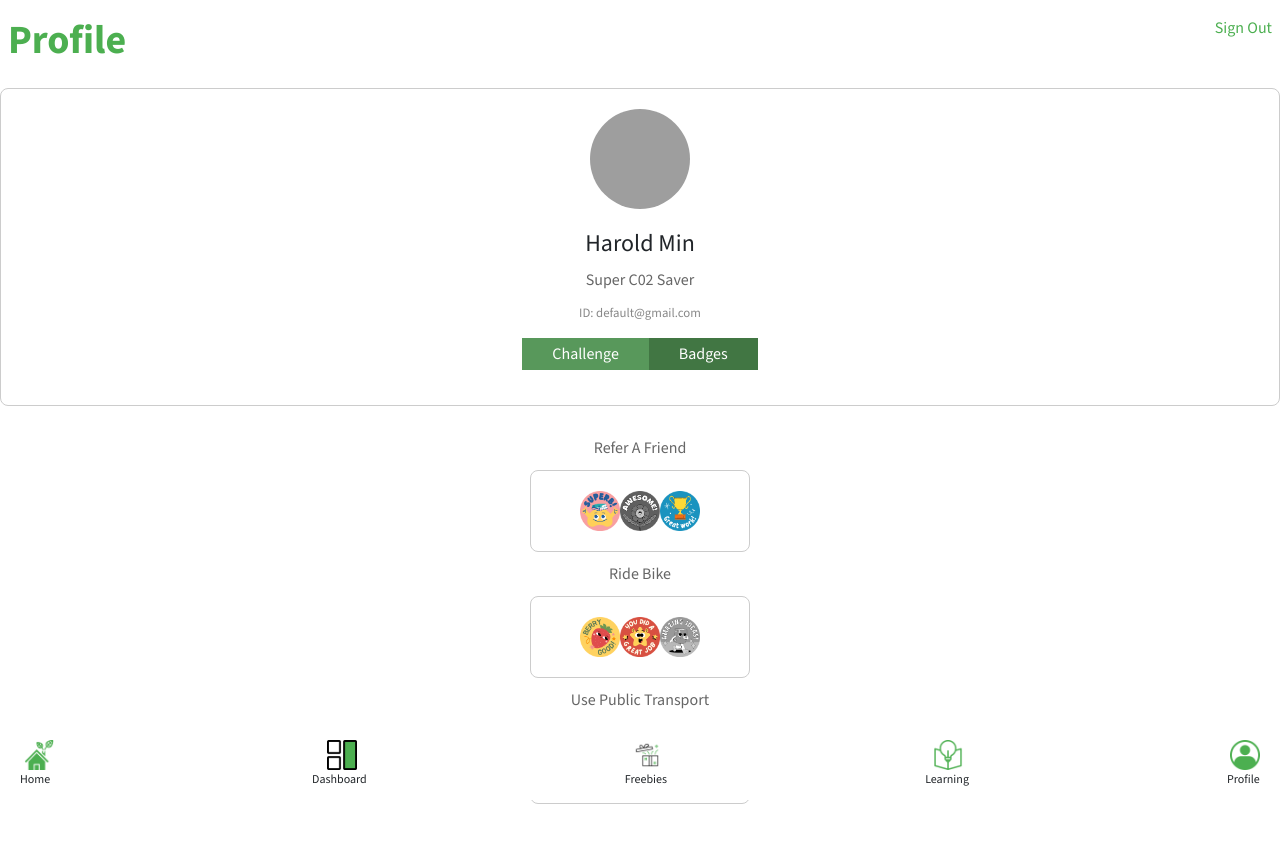
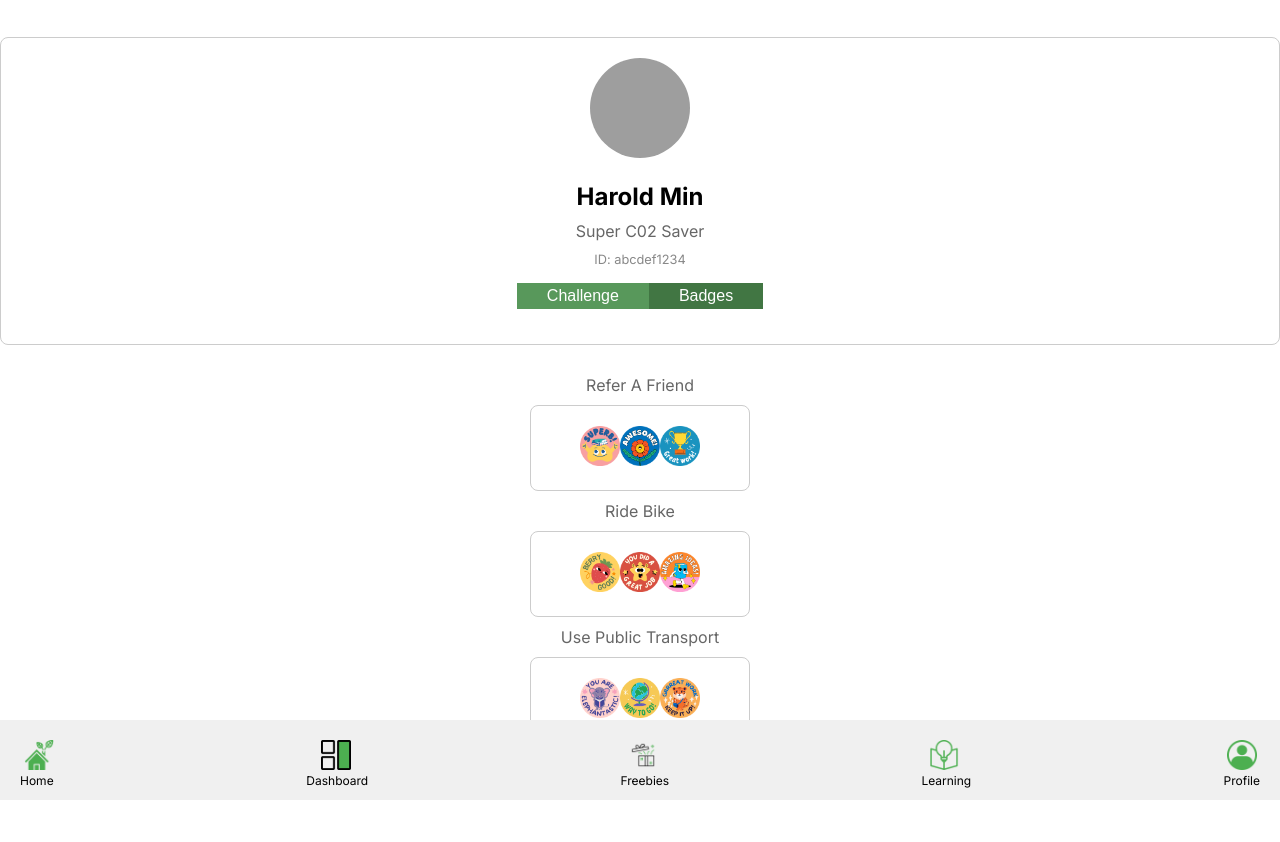
Before and after one commit to Seongrok-Shin/govhack2023_frontend, a Next.js app: page /reward in a window 1280 px wide. Shown: the top 842 px of the page. Built offline with nearby package versions, Linux system fonts and the light colour scheme; grey boxes are pictures that could not be loaded.

Commit message:
Revert "Merge branches 'main' and 'main' of https://github.com/Seongrok-Shin/govhack2023_frontend"
This reverts commit ed0e499bc24deb11b4aac5011cda169cdfd9d601, reversing
changes made to 93cff1a7ab34ab9011cc4e0a4963003b1e2a43d6.

```diff
--- a/src/app/Nav.jsx
+++ b/src/app/Nav.jsx
@@ -1,5 +1,6 @@
 'use client';
 import React from 'react';
+import Link from 'next/link';
 import styles from './page.module.css';
 import { useRouter } from 'next/navigation';
 
--- a/src/app/freebies/page.js
+++ b/src/app/freebies/page.js
@@ -3,7 +3,7 @@ import React from 'react';
 import styles from '../page.module.css';
 import Nav from '../Nav';
 
-export default function Freebies () {
+const Dashboard = () => {
   return (
     <div className={styles.container}>
       <h1> Freebie page</h1>
@@ -11,3 +11,5 @@ export default function Freebies () {
     </div>
   );
 };
+
+export default Dashboard;
--- a/src/app/page.module.css
+++ b/src/app/page.module.css
@@ -36,10 +36,6 @@
   background-color: rgba(var(--callout-rgb), 0.5);
   border: 1px solid rgba(var(--callout-border-rgb), 0.3);
   border-radius: var(--border-radius);
-}
-
-.grayscale {
-  filter: grayscale(100%);
 }
 
 .code {
@@ -249,7 +245,7 @@
   left: 0;
   bottom: 0;
   padding: 20px;
-  background-color: #ffffff;
+  background-color: #f0f0f0;
   width: 100%;
   height: 10vh;
 }
--- a/src/app/reward/page.js
+++ b/src/app/reward/page.js
@@ -1,31 +1,19 @@
 "use client";
 import React, { useState } from "react";
+import Link from "next/link";
 import styles from "../page.module.css";
 import Image from "next/image";
-import Nav from "../Nav"
-import { signOut } from "firebase/auth";
-import { auth } from "../../../firebaseConfig";
-import '../font-config.css';
-import { useRouter } from "next/navigation";
-import 'bootstrap/dist/css/bootstrap.css';
 
-export default function Profile() {
-  const router = useRouter();
-  const logout = async () => {
-    console.log('Logging out...');
-    await signOut(auth);
-    console.log('Redirecting to login page...');
-    router.push('/login');
-  };
+const INITIAL_TOGGLE_STATES = {
+  BADGES: true,
+  CHALLENGES: false
+};
 
-  const INITIAL_TOGGLE_STATES = {
-    BADGES: true,
-    CHALLENGES: false
-  };
+const Dashboard = () => {
   const user = {
     Firstname: "Harold",
     Lastname: "Min",
-    Email: "default@gmail.com",
+    ID: "abcdef1234",
     Title: "Super C02 Saver",
     Image: "https://randomuser.me/api/portraits/men/1.jpg",
   };
@@ -45,10 +33,6 @@ export default function Profile() {
 
   return (
     <div className={styles.container}>
-      <div className={`${styles.top_menu_bar} px-2 py-3 row justify-content-between`}>
-        <h1 className="d-inline-block bold col-4">Profile</h1>
-        <div className="col-4 text-end" onClick={logout}>Sign Out</div>
-      </div>
       <div className={styles.profileCard}>
         <div className={styles.profileImageContainer}>
           <img
@@ -62,7 +46,7 @@ export default function Profile() {
             className={styles.profileName}
           >{`${user.Firstname} ${user.Lastname}`}</h2>
           <p className={styles.profileTitle}>{user.Title}</p>
-          <p className={styles.profileID}>ID: {user.Email}</p>
+          <p className={styles.profileID}>ID: {user.ID}</p>
         </div>
 
         <div className={styles.buttonContainer}>
@@ -75,15 +59,15 @@ export default function Profile() {
         </div>
       </div>
 
-      <div>
+      <div className={styles.badgeSection}>
         {showBadges && (
-          <div className={styles.badgeSection}>
+          <>
             <p className={styles.profileTitle}>Refer A Friend</p>
             <div className={styles.badgeCard}>
               <div className={styles.badgeContainer}>
                 <div>
                   <Image src="/1.png" alt="badge 1" width={40} height={40} />
-                  <Image src="/2.png" alt="badge 2" width={40} height={40} className={styles.grayscale} />
+                  <Image src="/2.png" alt="badge 2" width={40} height={40} />
                   <Image src="/3.png" alt="badge 3" width={40} height={40} />
                 </div>
               </div>
@@ -95,7 +79,7 @@ export default function Profile() {
               <div>
                 <Image src="/4.png" alt="badge 4" width={40} height={40} />
                 <Image src="/5.png" alt="badge 5" width={40} height={40} />
-                <Image src="/6.png" alt="badge 6" width={40} height={40} className={styles.grayscale} />
+                <Image src="/6.png" alt="badge 6" width={40} height={40} />
               </div>
             </div>
 
@@ -103,31 +87,88 @@ export default function Profile() {
             <div className={styles.badgeCard}>
               <div className={styles.badgeContainer}>
                 <div>
-                  <Image src="/12.png" alt="badge 12" width={40} height={40} className={styles.grayscale} />
+                  <Image src="/12.png" alt="badge 12" width={40} height={40} />
                   <Image src="/13.png" alt="badge 13" width={40} height={40} />
                   <Image src="/14.png" alt="badge 14" width={40} height={40} />
                 </div>
               </div>
             </div>
-          </div>
+          </>
         )}
 
         {showChallenges && (
-          <div className="py-3">
-            <p className="badge bg-success"> Car-Free Commute: Use public transport, bike, walk, or carpool.</p>
-            <p className="badge bg-success"> Meatless Mondays: Go vegetarian once a week.</p>
-            <p className="badge bg-success"> Energy-Smart Home: Use LEDs, seal drafts, and adjust thermostats.</p>
-            <p className="badge bg-success"> Reduce, Reuse, Recycle: Minimize waste, recycle, and use reusables.</p>
-            <p className="badge bg-success"> Unplug and Power Down: Turn off devices and lights when not in use.</p>
-            <p className="badge bg-success"> Minimalist Consumption: Buy fewer, quality items with less packaging.</p>
-            <p className="badge bg-success"> Local, Seasonal Eating: Choose locally grown and in-season foods.</p>
-            <p className="badge bg-success"> Eco-Friendly Shopping: Opt for sustainable, ethical products..</p>
-            <p className="badge bg-success"> Energy-Saving Tech: Use energy-efficient appliances and sources.</p>
-            <p className="badge bg-success"> Plant a Tree: Contribute to tree planting initiatives.</p>
-          </div>
+          <>
+            <p className={styles.profileTitle}>What is Refer A Friend?</p>
+            <p>
+              * You can accomplish this by sharing your status with your
+              friends!
+            </p>
+
+            <p className={styles.profileTitle}>What is Ride Bike?</p>
+            <p>* You can attain this by recording your bike rides!</p>
+
+            <p className={styles.profileTitle}>What is Use Public Transport?</p>
+            <p>* You can reach this goal by using public transportation!</p>
+          </>
         )}
       </div>
-      <Nav />
+
+      <nav className={styles.navigation}>
+        <ul>
+          <li>
+            <div className={styles.logo}>
+              <img
+                src="/eco-house.png"
+                alt="eco house logo"
+                style={{ width: "30px", height: "30", marginLeft: 4 }}
+              />
+            </div>
+            <Link href="/">Home</Link>
+          </li>
+          <li>
+            <div className={styles.logo}>
+              <img
+                src="layout.png"
+                alt="layout logo"
+                style={{ width: "30px", height: "30", marginLeft: 15 }}
+              />
+            </div>
+            <Link href="/dashboard">Dashboard</Link>
+          </li>
+          <li>
+            <div className={styles.logo}>
+              <img
+                src="/present.png"
+                alt="present logo"
+                style={{ width: "30px", height: "30", marginLeft: 7 }}
+              />
+            </div>
+            <Link href="/freebies">Freebies</Link>
+          </li>
+          <li>
+            <div className={styles.logo}>
+              <img
+                src="/learning.png"
+                alt="learning logo"
+                style={{ width: "30px", height: "30", marginLeft: 8 }}
+              />
+            </div>
+            <Link href="/learning">Learning</Link>
+          </li>
+          <li>
+            <div className={styles.logo}>
+              <img
+                src="/user.png"
+                alt="user logo"
+                style={{ width: "30px", height: "30", marginLeft: 3 }}
+              />
+            </div>
+            <Link href="/reward">Profile</Link>
+          </li>
+        </ul>
+      </nav>
     </div>
   );
 };
+
+export default Dashboard;
```
Also changed, not shown: src/app/dashboard/page.js (+5 -119 lines), src/app/page.js (+9 -0 lines).
